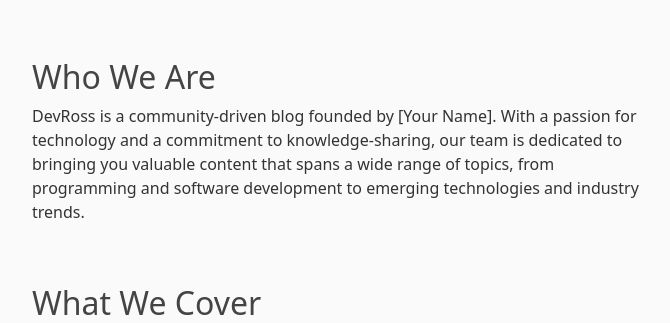
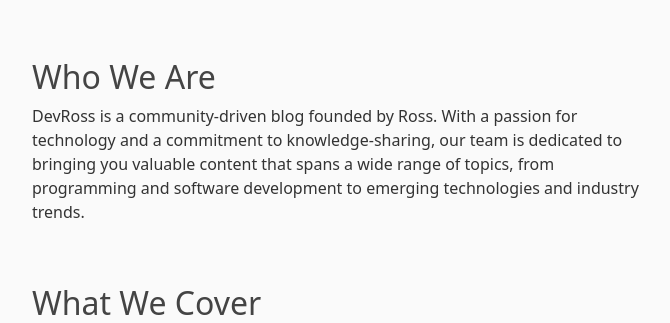
Before and after one commit to itzrossyo/chatBlog, a Flask app: page /about in a window 1280 px wide. Shown: the part 210-533 px from the top of the page, without its empty margins (110-780 px from the left). Run offline with Flask 3, Linux system fonts and the light colour scheme; some libraries are stand-ins or nearby versions.

Commit message:
fixed naming for placeholder

```diff
--- a/flaskblog/templates/about.html
+++ b/flaskblog/templates/about.html
@@ -8,7 +8,7 @@
     </header>
     <section id="who-we-are">
         <h2>Who We Are</h2>
-        <p>DevRoss is a community-driven blog founded by [Your Name]. With a passion for technology and a commitment to
+        <p>DevRoss is a community-driven blog founded by Ross. With a passion for technology and a commitment to
             knowledge-sharing, our team is dedicated to bringing you valuable content that spans a wide range of topics,
             from programming and software development to emerging technologies and industry trends.</p>
     </section>
```
